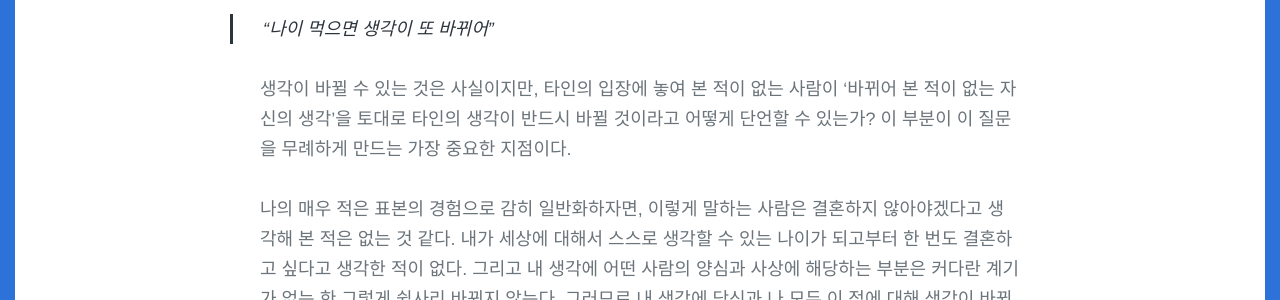
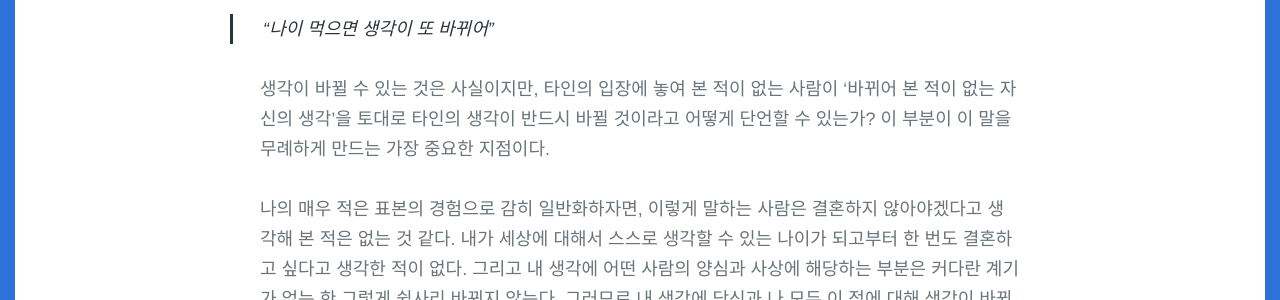
Before and after one commit to uniglot/uniglot.github.io, a Jekyll site: the page built from _posts/2023-02-05-didnt-change.md, in a window 1280 px wide. Shown: the part 424-724 px from the top of the page. Built offline with Jekyll 4.4.1, drawn with Linux system fonts in a browser that asks for light colours; some web fonts are replaced; comment, search, counter and statistics services are not loaded.

Commit message:
didn't change

```diff
--- a/_posts/2023-02-05-didnt-change.md
+++ b/_posts/2023-02-05-didnt-change.md
@@ -10,7 +10,7 @@ tags: [essay]
 
 <!--more-->
 
-생각이 바뀔 수 있는 것은 사실이지만, 타인의 입장에 놓여 본 적이 없는 사람이 ‘바뀌어 본 적이 없는 자신의 생각’을 토대로 타인의 생각이 반드시 바뀔 것이라고 어떻게 단언할 수 있는가? 이 부분이 이 질문을 무례하게 만드는 가장 중요한 지점이다.
+생각이 바뀔 수 있는 것은 사실이지만, 타인의 입장에 놓여 본 적이 없는 사람이 ‘바뀌어 본 적이 없는 자신의 생각’을 토대로 타인의 생각이 반드시 바뀔 것이라고 어떻게 단언할 수 있는가? 이 부분이 이 말을 무례하게 만드는 가장 중요한 지점이다.
 
 나의 매우 적은 표본의 경험으로 감히 일반화하자면, 이렇게 말하는 사람은 결혼하지 않아야겠다고 생각해 본 적은 없는 것 같다. 내가 세상에 대해서 스스로 생각할 수 있는 나이가 되고부터 한 번도 결혼하고 싶다고 생각한 적이 없다. 그리고 내 생각에 어떤 사람의 양심과 사상에 해당하는 부분은 커다란 계기가 없는 한 그렇게 쉽사리 바뀌지 않는다. 그러므로 내 생각에 당신과 나 모두 이 점에 대해 생각이 바뀐 적은 없는 것 같다.
 
```
